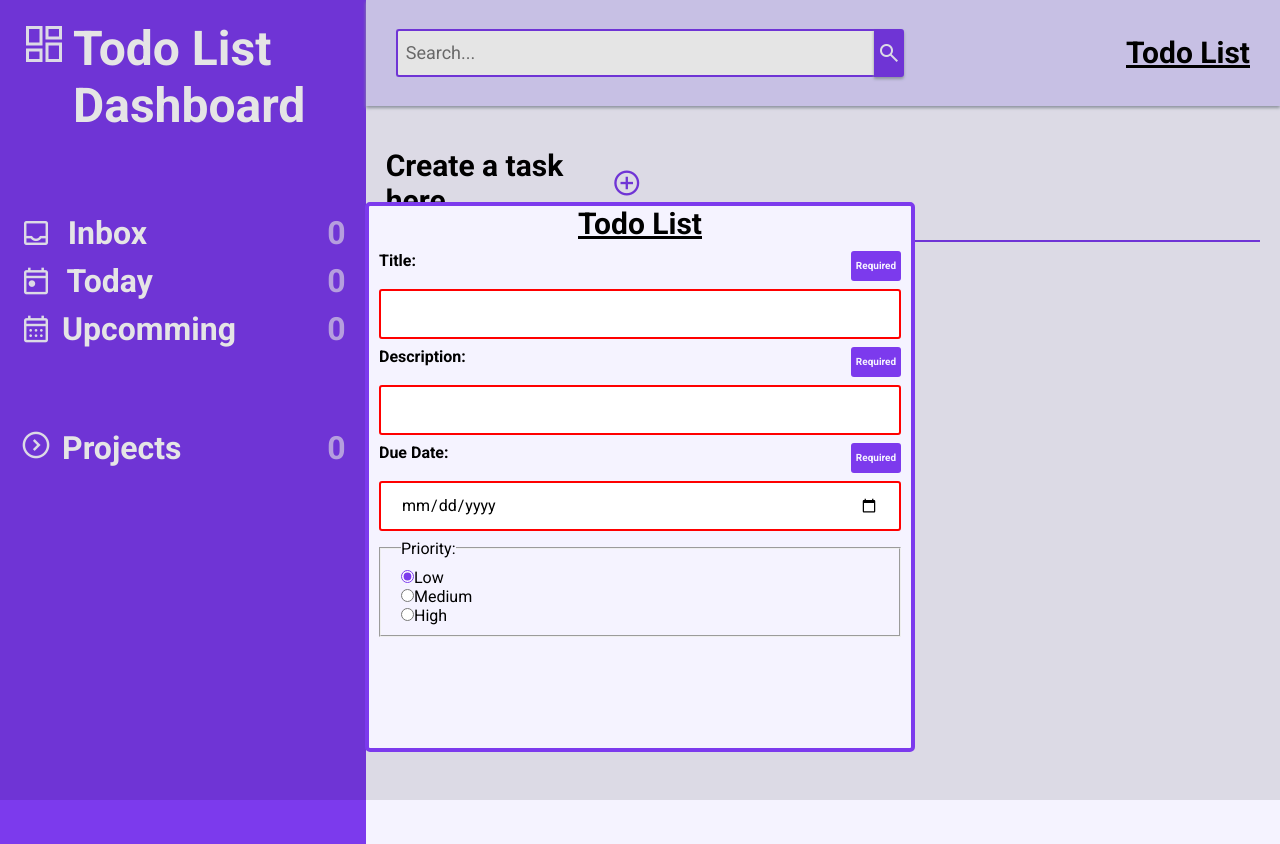
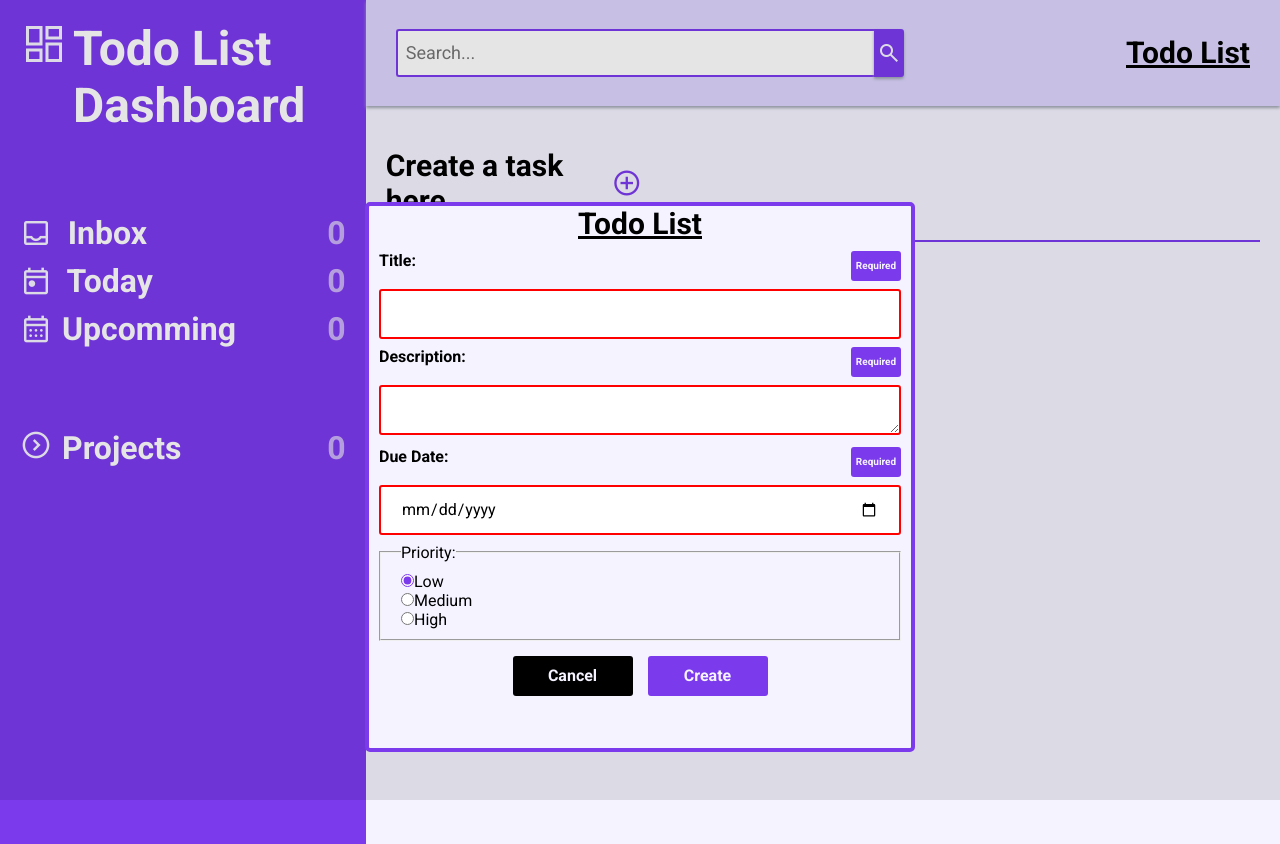
Before and after one commit to MAsecurity/Todo-List, a website built with webpack: page dist/index.html in a window 1280 px wide. Both pictures are taken after a click on the element "add_circle". Built offline with nearby package versions, Linux system fonts and the light colour scheme.

Commit message:
Finish design for dialog

```diff
--- /dev/null
+++ b/src/functions/closeDialog.js
@@ -0,0 +1,8 @@
+function closeDialog(){
+  const cancelBtn = document.querySelector("#cancel");
+  cancelBtn.addEventListener("click",()=>{
+    event.preventDefault();
+    dialog.close()
+  })
+}
+export {closeDialog};
--- a/src/functions/renderDialog.js
+++ b/src/functions/renderDialog.js
@@ -1,4 +1,5 @@
 import { clearContents } from "./clear";
+import { closeDialog } from "./closeDialog";
 import { showDialog } from "./showDialog";
 function dialog(){
   clearContents();
@@ -11,6 +12,7 @@ function dialog(){
   headingElement.textContent = "Todo List";
   headingElement.style.cssText = "font-weight:bold; font-size:30px; text-decoration:underline; text-align:center;";
   const formElement = document.createElement("form");
+  // section1
   const divSectionOne = document.createElement("div");
   const divSectionOneForLabel = document.createElement("div");
   divSectionOneForLabel.classList.add("div-for-label");
@@ -27,6 +29,7 @@ function dialog(){
     id: "title",
     required: "required"
   });
+  // section2
   const divSectionTwo = document.createElement("div");
   const divsectionTwoForLabel = document.createElement("div");
   divsectionTwoForLabel.classList.add("div-for-label");
@@ -34,15 +37,15 @@ function dialog(){
   descriptionLabel.setAttribute("for","description");
   descriptionLabel.textContent = "Description:";
   descriptionLabel.style.cssText = "font-weight: bold;"
-  const descriptionInput = document.createElement("input");
+  const descriptionInput = document.createElement("textarea");
   Object.assign(descriptionInput,{
-    type: "text",
     id: "description",
     required: "required"
   });
   const requriedStatus2 = document.createElement("span");
   requriedStatus2.textContent = "Required";
   requriedStatus2.classList.add("required-status");
+  // section3
   const divSectionThree = document.createElement("div");
   const divSectionThreeForLabel = document.createElement("div");
   divSectionThreeForLabel.classList.add("div-for-label");
@@ -100,6 +103,21 @@ function dialog(){
   const highPriorityLabel = document.createElement("label");
   highPriorityLabel.textContent = "High";
   lowPriorityLabel.setAttribute("for", "high");
+  // section5
+  const buttons = document.createElement("div");
+  buttons.classList.add("buttonsflex");
+  const cancelBtn = document.createElement("button");
+  Object.assign(cancelBtn,{
+    id: "cancel",
+  })
+  cancelBtn.classList.add("cancelbtn");
+  cancelBtn.textContent = "Cancel";
+  const submitBtn = document.createElement("button");
+  Object.assign(submitBtn,{
+    id: "submit"
+  })
+  submitBtn.classList.add("submitbtn")
+  submitBtn.textContent = "Create";
 
   // Adding Elements to the DOM
   content.appendChild(parentContainer);
@@ -136,7 +154,10 @@ function dialog(){
   fieldsetPriority.appendChild(divHighPriority);
   divHighPriority.appendChild(highPriority);
   divHighPriority.appendChild(highPriorityLabel);
+  formElement.appendChild(buttons);
+  buttons.appendChild(cancelBtn);
+  buttons.appendChild(submitBtn);
   showDialog();
-
-}
+  closeDialog();
+};
 export {dialog}
--- a/src/style.css
+++ b/src/style.css
@@ -197,7 +197,7 @@
   display: grid;
   grid-template-columns: repeat(2,1fr);
 }
-input[type="text"], input[type="date"]{
+input[type="text"], input[type="date"], textarea{
   width: 100%;
   height: 50px;
   padding: 12px 20px;
@@ -209,10 +209,10 @@ input[type="text"], input[type="date"]{
   color: black;
   border: 2px solid #7c3aed;
 }
-input[type="text"]:focus, input[type="date"]:focus{
+input[type="text"]:focus, input[type="date"]:focus, textarea:focus{
   border: 2px solid #4995ec;
 }
-input[type="text"]:invalid, input[type="date"]:invalid{
+input[type="text"]:invalid, input[type="date"]:invalid, textarea:invalid{
   border: 2px solid red;
 }
 .required-status{
@@ -235,6 +235,52 @@ fieldset {
 input[type="radio"]{
   accent-color: #7c3aed;
 }
+.buttonsflex {
+  display: flex;
+  flex-direction: row;
+  justify-content: center;
+  gap: 15px;
+  margin-top: 15px;
+}
+.buttonsflex button{
+  width: 120px;
+  height: 40px;
+  border-radius: 3px;
+  font-size: 16px;
+  font-weight: bold;
+  cursor: pointer;
+}
+.cancelbtn{
+  background-color: black;
+  color: #f5f3ff;
+  border: none;
+  transition: 0.15s;
+
+}
+.cancelbtn:hover {
+  color: black;
+  background-color:  #f5f3ff;
+  border: 2px solid black;
+  opacity: 0.8;
+}
+
+.submitbtn {
+  color: #f5f3ff;
+  background-color:#7c3aed;
+  border: none;
+  transition: 0.15s;
+}
+.submitbtn:hover {
+  color: #7c3aed;
+  background-color: #f5f3ff;
+  border: 2px solid #7c3aed;
+  opacity: 0.8;
+}
+
+.cancelbtn:active,.submitbtn:active {
+  opacity: 0.5;
+}
+
 
 .main-container-img {
   display: flex;
```
